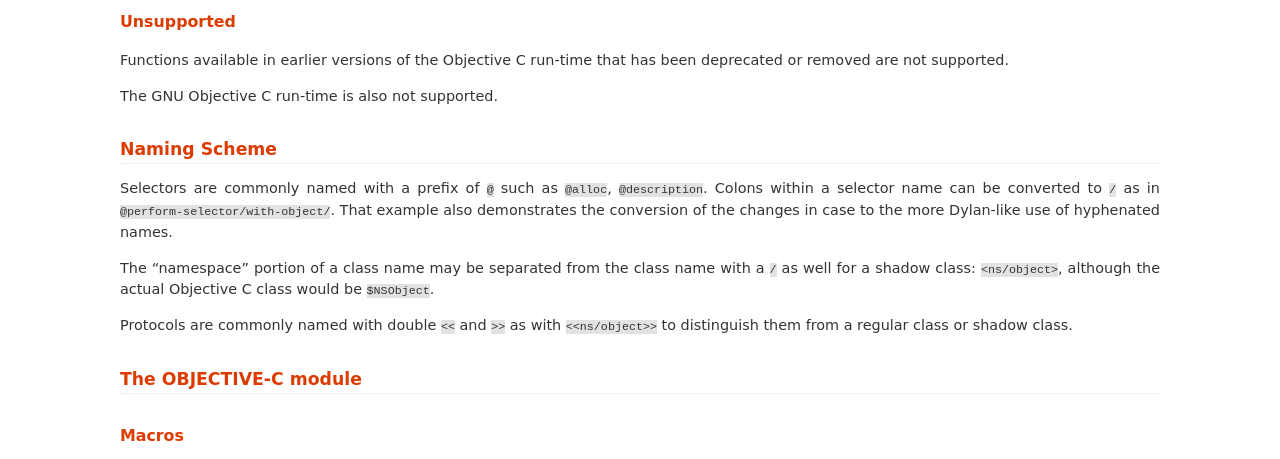
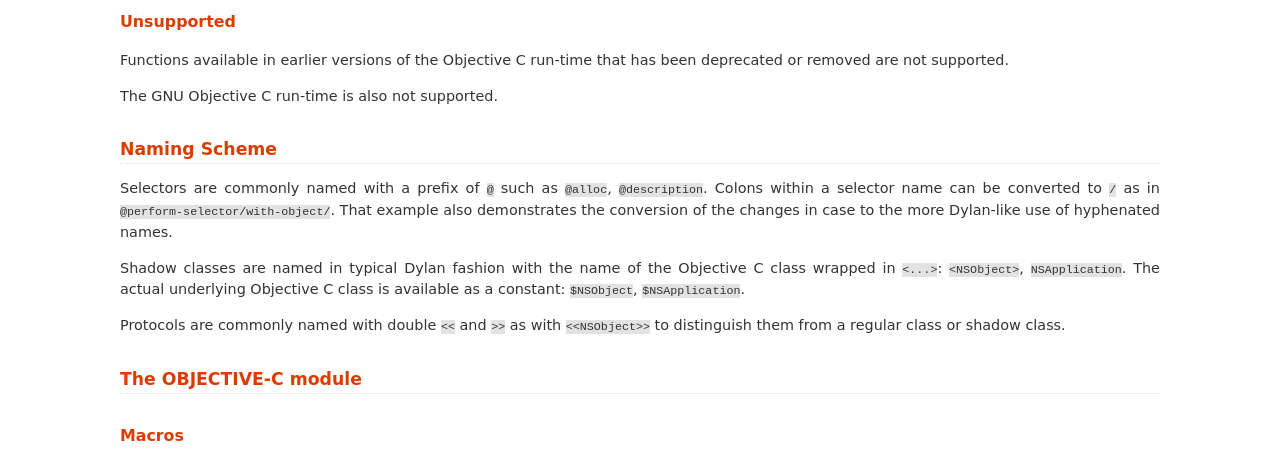
Before and after one commit to dylan-foundry/objc-dylan, a Sphinx documentation site: the page built from documentation/source/index.rst, in a window 1280 px wide and 900 px high, scrolled down 2397 px, cut to the strip 0-459 px from the top of the window. Built offline with Sphinx 7.4.7, drawn with Linux system fonts in a browser that asks for light colours; cross-references to code outside the pages are shown as plain code.

Commit message:
Adjustment to the class naming scheme.

```diff
--- a/documentation/source/index.rst
+++ b/documentation/source/index.rst
@@ -133,12 +133,13 @@ can be converted to ``/`` as in ``@perform-selector/with-object/``.
 That example also demonstrates the conversion of the changes in
 case to the more Dylan-like use of hyphenated names.
 
-The "namespace" portion of a class name may be separated from the
-class name with a ``/`` as well for a shadow class:  ``<ns/object>``,
-although the actual Objective C class would be ``$NSObject``.
+Shadow classes are named in typical Dylan fashion with the name
+of the Objective C class wrapped in ``<...>``: ``<NSObject>``,
+``NSApplication``. The actual underlying Objective C class is
+available as a constant: ``$NSObject``, ``$NSApplication``.
 
 Protocols are commonly named with double ``<<`` and ``>>`` as with
-``<<ns/object>>`` to distinguish them from a regular class or shadow
+``<<NSObject>>`` to distinguish them from a regular class or shadow
 class.
 
 
```
Also changed, not shown: 6 other files.
